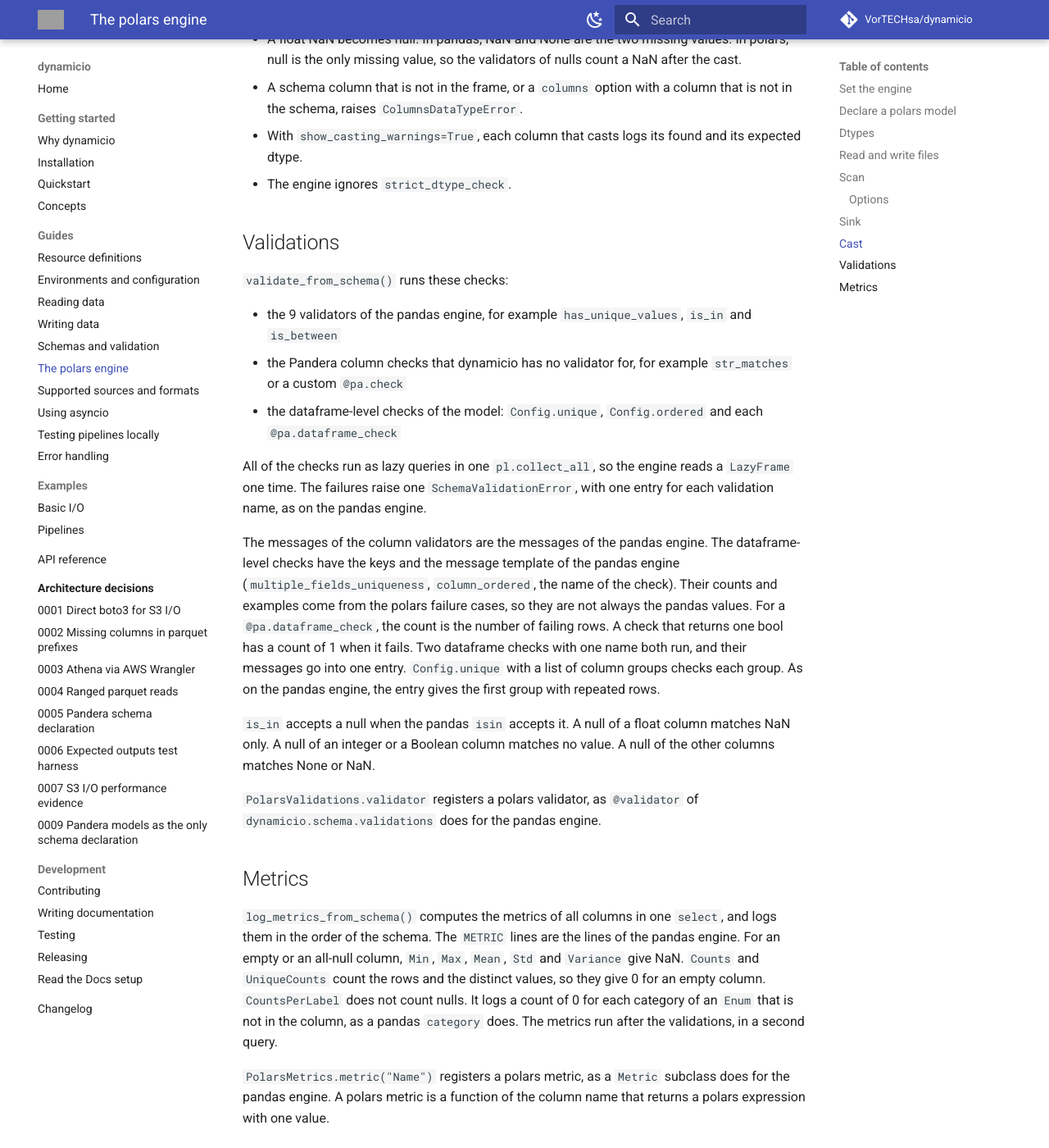
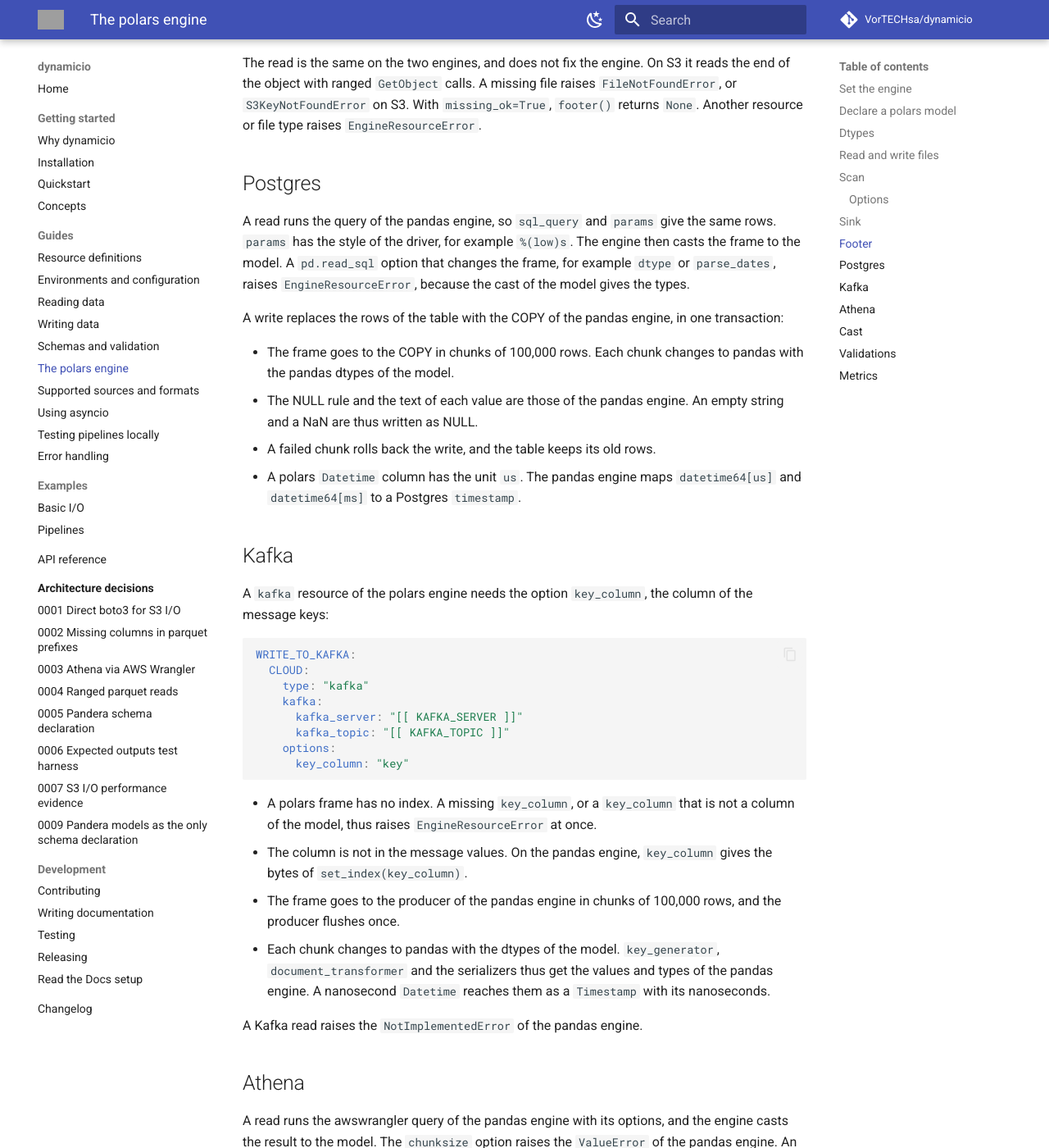
Before and after one commit to VorTECHsa/dynamicio, an MkDocs documentation site: the page built from docs/guides/polars-engine.md, in a window 1280 px wide and 1400 px high, scrolled down 6184 px. Shown: the whole window at 82% size. Built offline with MkDocs 1.6.1 and Material for MkDocs 9.7.7, drawn with Linux system fonts in a browser that asks for light colours; comment, search, counter and statistics services are not loaded; some of the changed text lies outside the part shown; grey boxes are pictures that could not be loaded.

Commit message:
docs(RND-25354): add footer, sink parts, Postgres, Kafka and Athena to the polars docs
The CHANGELOG, the polars engine guide and the API reference describe footer(), the sink of a list of parts, the Postgres reads and writes, key_column and the Kafka writes, and the Athena reads.

````diff
--- a/docs/guides/polars-engine.md
+++ b/docs/guides/polars-engine.md
@@ -2,8 +2,9 @@
 
 The polars engine casts, validates and logs the metrics of polars frames. It has the validators and the metrics of the pandas engine, with the same
 names, messages and `METRIC` lines. It reads, scans and writes parquet, CSV and JSON files on a `local` or an `s3_file` resource, and reads and
-scans a `local_batch` or an `s3_path_prefix` resource. It writes an `s3_path_prefix` resource, and `sink()` writes a `LazyFrame`. In this release,
-the other resources raise `NotImplementedError`.
+scans a `local_batch` or an `s3_path_prefix` resource. It writes an `s3_path_prefix` resource, and `sink()` writes a `LazyFrame`. It reads and
+writes a `postgres` resource, reads an `athena` resource and writes a `kafka` resource. A Kafka read and an Athena write raise the
+`NotImplementedError` of the pandas engine.
 
 [ADR 0010](https://github.com/VorTECHsa/dynamicio/pull/140) records the design. The ADR is not final and changes with each release of the engine.
 
@@ -164,6 +165,68 @@ io.sink(io.scan().filter(pl.col("a") > 10))
 - A failed cast in the plan, or a schema column that is not in the frame, raises `ColumnsDataTypeError`.
 - A `local_batch` resource has no writer, and `sink()` raises `NotImplementedError` on it.
 
+`sink()` also takes a list or a tuple of lazy frames, the parts of one frame in their order:
+
+```python
+io.sink([io_a.scan(), io_b.scan()])
+```
+
+Each part gets the schema columns and the casts of the model before the concatenation. The parts can thus have other types of a column, for example
+`Int32` and `Int64`, or a column of nulls only. An empty list raises `ValueError`.
+
+## Footer
+
+`footer()` reads the footer of the parquet file of a `local` or an `s3_file` resource, without its rows:
+
+```python
+footer = io.footer()
+footer.rows, footer.row_groups, footer.schema, footer.metadata[b"pandas"]
+```
+
+The read is the same on the two engines, and does not fix the engine. On S3 it reads the end of the object with ranged `GetObject` calls. A
+missing file raises `FileNotFoundError`, or `S3KeyNotFoundError` on S3. With `missing_ok=True`, `footer()` returns `None`. Another resource or
+file type raises `EngineResourceError`.
+
+## Postgres
+
+A read runs the query of the pandas engine, so `sql_query` and `params` give the same rows. `params` has the style of the driver, for example
+`%(low)s`. The engine then casts the frame to the model. A `pd.read_sql` option that changes the frame, for example `dtype` or `parse_dates`,
+raises `EngineResourceError`, because the cast of the model gives the types.
+
+A write replaces the rows of the table with the COPY of the pandas engine, in one transaction:
+
+- The frame goes to the COPY in chunks of 100,000 rows. Each chunk changes to pandas with the pandas dtypes of the model.
+- The NULL rule and the text of each value are those of the pandas engine. An empty string and a NaN are thus written as NULL.
+- A failed chunk rolls back the write, and the table keeps its old rows.
+- A polars `Datetime` column has the unit `us`. The pandas engine maps `datetime64[us]` and `datetime64[ms]` to a Postgres `timestamp`.
+
+## Kafka
+
+A `kafka` resource of the polars engine needs the option `key_column`, the column of the message keys:
+
+```yaml
+WRITE_TO_KAFKA:
+  CLOUD:
+    type: "kafka"
+    kafka:
+      kafka_server: "[[ KAFKA_SERVER ]]"
+      kafka_topic: "[[ KAFKA_TOPIC ]]"
+    options:
+      key_column: "key"
+```
+
+- A polars frame has no index. A missing `key_column`, or a `key_column` that is not a column of the model, thus raises `EngineResourceError` at once.
+- The column is not in the message values. On the pandas engine, `key_column` gives the bytes of `set_index(key_column)`.
+- The frame goes to the producer of the pandas engine in chunks of 100,000 rows, and the producer flushes once.
+- Each chunk changes to pandas with the dtypes of the model. `key_generator`, `document_transformer` and the serializers thus get the values and types of the pandas engine. A nanosecond `Datetime` reaches them as a `Timestamp` with its nanoseconds.
+
+A Kafka read raises the `NotImplementedError` of the pandas engine.
+
+## Athena
+
+A read runs the awswrangler query of the pandas engine with its options, and the engine casts the result to the model. The `chunksize` option raises
+the `ValueError` of the pandas engine. An Athena write raises the `NotImplementedError` of the pandas engine.
+
 ## Cast
 
 `_apply_schema()` casts a frame to the polars dtypes of the model:
````
Also changed, not shown: CHANGELOG.md (+9 -1 lines), docs/reference/index.md (+8 -0 lines).
